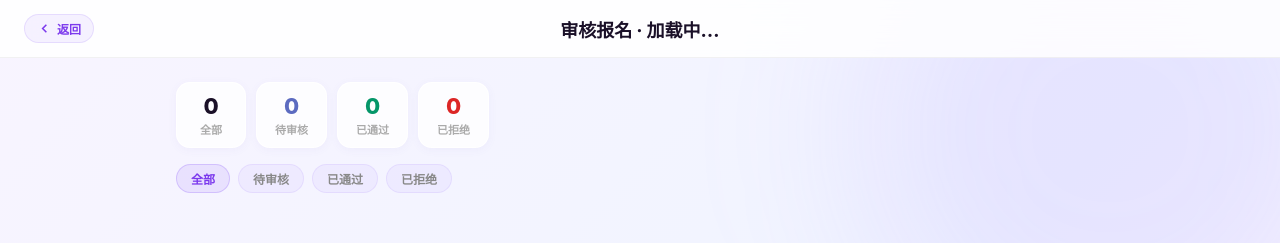
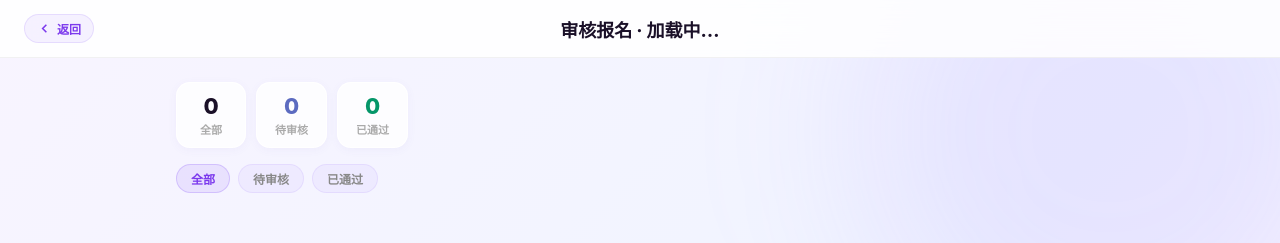
Before and after one commit to Yukinoshita-yume/team-link-web-app, a Vue app: page /review in a window 1280 px wide. Shown: the top 243 px of the page. Built offline with nearby package versions, Linux system fonts and the light colour scheme.

Commit message:
删除“已拒绝”按钮

```diff
--- a/src/views/ReviewList.vue
+++ b/src/views/ReviewList.vue
@@ -28,10 +28,6 @@
           <span class="stat-num">{{ approvedCount }}</span>
           <span class="stat-label">已通过</span>
         </div>
-        <div class="stat-chip chip-rejected">
-          <span class="stat-num">{{ rejectedCount }}</span>
-          <span class="stat-label">已拒绝</span>
-        </div>
       </div>
 
       <!-- 筛选栏 -->
@@ -54,7 +50,6 @@
       <div class="empty-tip" v-else-if="filteredApplicants.length === 0">暂无报名记录</div>
 
       <!-- 申请人列表 -->
-      <!-- ✅ 复用 ApplicantCard 组件，点击打开 AIReviewDrawer -->
       <div class="applicant-grid" v-else>
         <ApplicantCard
           v-for="a in filteredApplicants"
@@ -67,7 +62,7 @@
       </div>
     </div>
 
-    <!-- ✅ 复用 AIReviewDrawer，传入当前选中申请人 -->
+    <!-- AIReviewDrawer -->
     <AIReviewDrawer
       :visible="drawerVisible"
       :applicant="drawerApplicant"
@@ -77,7 +72,7 @@
       @review="handleReview"
     />
 
-    <!-- 操作反馈 Toast，与 PersonalPage 风格一致 -->
+    <!-- Toast -->
     <transition name="toast">
       <div class="toast" v-if="toast.show">
         <span>{{ toast.icon }}</span> {{ toast.msg }}
@@ -92,16 +87,12 @@ import { useRoute } from 'vue-router'
 import router from '@/router'
 import ApplicantCard from '@/components/review/ApplicantCard.vue'
 import AIReviewDrawer from '@/components/review/AIReviewDrawer.vue'
-import { unadmittedMembersApi, joinCompetitionApi } from '@/api/api'
-import { useStore } from 'vuex'
+import { unadmittedMembersApi } from '@/api/api'
 
 const route = useRoute()
-
-// ✅ 从路由参数获取竞赛 ID，每个竞赛审核页面独立
 const competitionId = computed(() => route.query.id)
 const competitionTitle = ref('加载中…')
-const store = useStore()
-const userId = computed(() => store.state.user.userId)
+
 const loading = ref(false)
 const applicants = ref([])
 const selectedId = ref(null)
@@ -115,7 +106,6 @@ const filters = [
   { label: '全部', value: 'all' },
   { label: '待审核', value: '待审核' },
   { label: '已通过', value: '已通过' },
-  { label: '已拒绝', value: '已拒绝' },
 ]
 
 const filteredApplicants = computed(() => {
@@ -125,24 +115,19 @@ const filteredApplicants = computed(() => {
 
 const pendingCount = computed(() => applicants.value.filter(a => a.status === '待审核' || !a.status).length)
 const approvedCount = computed(() => applicants.value.filter(a => a.status === '已通过').length)
-const rejectedCount = computed(() => applicants.value.filter(a => a.status === '已拒绝').length)
 
 const goBack = () => router.back()
 
-// ✅ 加载当前竞赛的报名列表，与原 MessagePage2 的 unadmittedMembersApi 调用方式相同
 async function loadApplicants() {
-  console.log('fun')
-  console.log(competitionId.value)
   if (!competitionId.value) return
   loading.value = true
   try {
-    const res = await unadmittedMembersApi({ competitionId:competitionId.value })
-    console.log(res)
+    const res = await unadmittedMembersApi({ competitionId: competitionId.value })
     if (res.code === 0 && res.data) {
-      // 将后端数据映射为 ApplicantCard 所需字段
       applicants.value = res.data.map(item => ({
         userId: item.userId,
         name: item.userName || '未知用户',
+        age: item.userAge || '-',
         position: item.userMajor || '未填写',
         location: item.userUniversity || '未填写',
         score: item.aiScore || 0,
@@ -161,14 +146,6 @@ async function loadApplicants() {
   }
 }
 
-async function acceptUser(userId) {
-  try{
-    const res = await joinCompetitionApi(competitionId.value, userId)
-  }catch (e){
-    console.error(e)
-  }
-}
-
 function openDrawer(applicant) {
   drawerApplicant.value = applicant
   drawerVisible.value = true
@@ -184,10 +161,8 @@ function showToast(icon, msg) {
   setTimeout(() => { toast.value.show = false }, 2500)
 }
 
-// ✅ 审核操作：同意 / 拒绝 / 复核，与原消息页面逻辑一致
 function handleApprove(applicant) {
   updateLocalStatus(applicant.userId, '已通过')
-  acceptUser(applicant.userId)
   drawerVisible.value = false
   showToast('✅', `已通过 ${applicant.name} 的申请`)
 }
@@ -197,7 +172,7 @@ function handleReject(applicant) {
   drawerVisible.value = false
   showToast('❌', `已拒绝 ${applicant.name} 的申请`)
 }
-// 9
+
 function handleReview(applicant) {
   updateLocalStatus(applicant.userId, '复核中')
   drawerVisible.value = false
@@ -220,38 +195,31 @@ onMounted(() => {
 .blob { position: fixed; border-radius: 50%; filter: blur(80px); pointer-events: none; z-index: 0; }
 .blob1 { width: 500px; height: 500px; background: rgba(167,139,250,0.15); top: -120px; right: -80px; }
 
-/* 导航栏，与 PersonalPage 保持一致 */
 .nav { position: sticky; top: 0; z-index: 50; display: flex; align-items: center; justify-content: space-between; padding: 14px 24px; background: rgba(255,255,255,0.85); backdrop-filter: blur(16px); border-bottom: 1px solid rgba(0,0,0,0.05); }
 .nav-title { position: absolute; left: 50%; transform: translateX(-50%); font-size: 18px; font-weight: 800; color: #1a1028; white-space: nowrap; }
 .nav-spacer { width: 64px; }
 
-/* 返回按钮，风格与 .msg-btn 一致 */
 .btn-back { display: flex; align-items: center; gap: 5px; padding: 5px 12px; background: rgba(139,92,246,0.08); color: #7c3aed; border: 1px solid rgba(139,92,246,0.15); border-radius: 16px; font-size: 12px; font-weight: 600; cursor: pointer; transition: all 0.2s; }
 .btn-back:hover { background: rgba(139,92,246,0.14); }
 
 .content { position: relative; z-index: 1; max-width: 960px; margin: 0 auto; padding: 24px 16px 60px; display: flex; flex-direction: column; gap: 16px; }
 
-/* 统计栏 */
 .stats-row { display: flex; gap: 10px; }
 .stat-chip { display: flex; flex-direction: column; align-items: center; padding: 10px 18px; background: rgba(255,255,255,0.78); border: 1px solid rgba(255,255,255,0.9); border-radius: 14px; backdrop-filter: blur(12px); box-shadow: 0 2px 10px rgba(100,80,200,0.05); min-width: 70px; }
 .stat-num { font-size: 22px; font-weight: 800; color: #1a1028; }
 .stat-label { font-size: 11px; color: #aaa; font-weight: 600; margin-top: 2px; }
 .chip-pending .stat-num { color: #5c6bc0; }
 .chip-approved .stat-num { color: #059669; }
-.chip-rejected .stat-num { color: #dc2626; }
 
-/* 筛选栏，风格参考 .msg-btn */
 .filter-row { display: flex; gap: 8px; flex-wrap: wrap; }
 .filter-btn { padding: 5px 14px; background: rgba(139,92,246,0.06); color: #888; border: 1px solid rgba(139,92,246,0.1); border-radius: 16px; font-size: 12px; font-weight: 600; cursor: pointer; transition: all 0.2s; }
 .filter-btn.active { background: rgba(139,92,246,0.12); color: #7c3aed; border-color: rgba(139,92,246,0.25); }
 .filter-btn:hover { background: rgba(139,92,246,0.1); }
 
-/* 申请人网格 */
 .applicant-grid { display: grid; grid-template-columns: repeat(auto-fill, minmax(280px, 1fr)); gap: 16px; }
 
 .empty-tip { text-align: center; padding: 40px; font-size: 14px; color: #ccc; }
 
-/* Toast，与 PersonalPage 完全一致 */
 .toast { position: fixed; bottom: 32px; left: 50%; transform: translateX(-50%); background: rgba(240,253,244,0.96); border: 1px solid rgba(52,211,153,0.3); border-radius: 14px; padding: 12px 20px; font-size: 14px; font-weight: 600; color: #065f46; display: flex; align-items: center; gap: 8px; box-shadow: 0 8px 32px rgba(0,0,0,0.1); z-index: 999; }
 .toast-enter-active, .toast-leave-active { transition: all 0.3s; }
 .toast-enter-from, .toast-leave-to { opacity: 0; transform: translateX(-50%) translateY(12px); }
```
